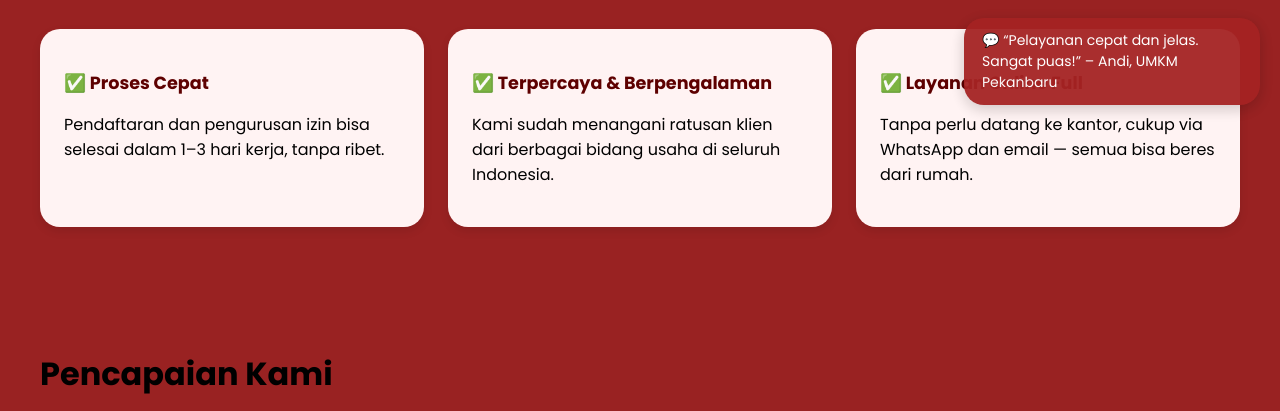
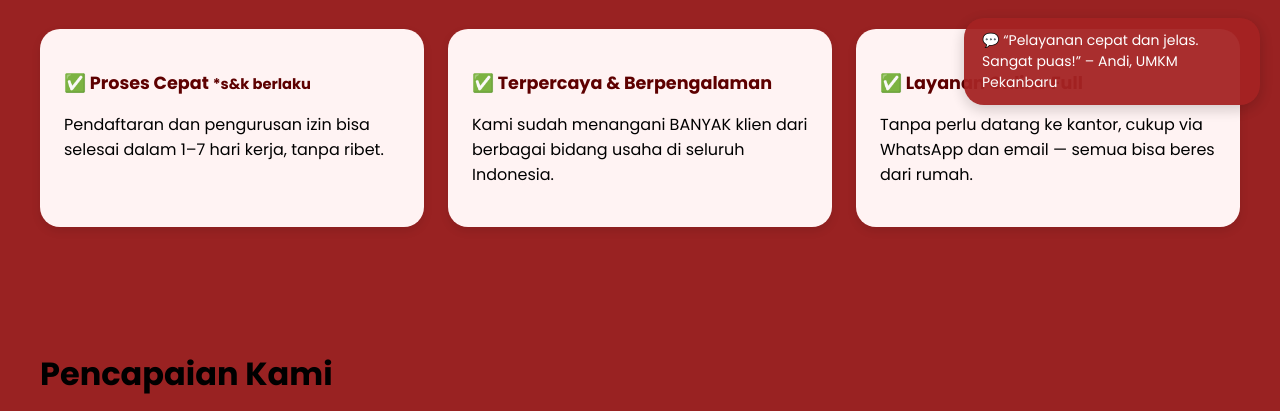
Before and after one commit to rablink/tanjaklegalityindonesia, a plain HTML site: page index.html in a window 1280 px wide. Shown: the part 655-1066 px from the top of the page. Drawn offline with Linux system fonts and the light colour scheme.

Commit message:
Update index.html

```diff
--- a/index.html
+++ b/index.html
@@ -231,12 +231,12 @@
     <h2>Kenapa Pilih Kami?</h2>
     <div class="why-us">
       <div class="why-box">
-        <h3>✅ Proses Cepat</h3>
-        <p>Pendaftaran dan pengurusan izin bisa selesai dalam 1–3 hari kerja, tanpa ribet.</p>
+        <h3>✅ Proses Cepat <small>*s&k berlaku</small></h3>
+        <p>Pendaftaran dan pengurusan izin bisa selesai dalam 1–7 hari kerja, tanpa ribet.</p>
       </div>
       <div class="why-box">
         <h3>✅ Terpercaya & Berpengalaman</h3>
-        <p>Kami sudah menangani ratusan klien dari berbagai bidang usaha di seluruh Indonesia.</p>
+        <p>Kami sudah menangani BANYAK klien dari berbagai bidang usaha di seluruh Indonesia.</p>
       </div>
       <div class="why-box">
         <h3>✅ Layanan Online Full</h3>
@@ -296,7 +296,7 @@
 
   <section class="section" id="faq">
     <h2>Pertanyaan yang Sering Diajukan (FAQ)</h2>
-    <div class="faq-item"><button class="faq-question">Berapa lama proses legalitas?</button><div class="faq-answer">1–3 hari kerja tergantung jenis legalitas.</div></div>
+    <div class="faq-item"><button class="faq-question">Berapa lama proses legalitas?</button><div class="faq-answer">1–7 hari kerja tergantung jenis legalitas.</div></div>
     <div class="faq-item"><button class="faq-question">Apakah bisa untuk UMKM kecil?</button><div class="faq-answer">Tentu! Kami melayani dari mikro hingga besar.</div></div>
     <div class="faq-item"><button class="faq-question">Apa saya harus datang ke kantor?</button><div class="faq-answer">Tidak perlu, cukup online via WA/email.</div></div>
     <div class="faq-item"><button class="faq-question">Apakah bisa sekalian buat website?</button><div class="faq-answer">Bisa! Ada paket legalitas + website.</div></div>
```
